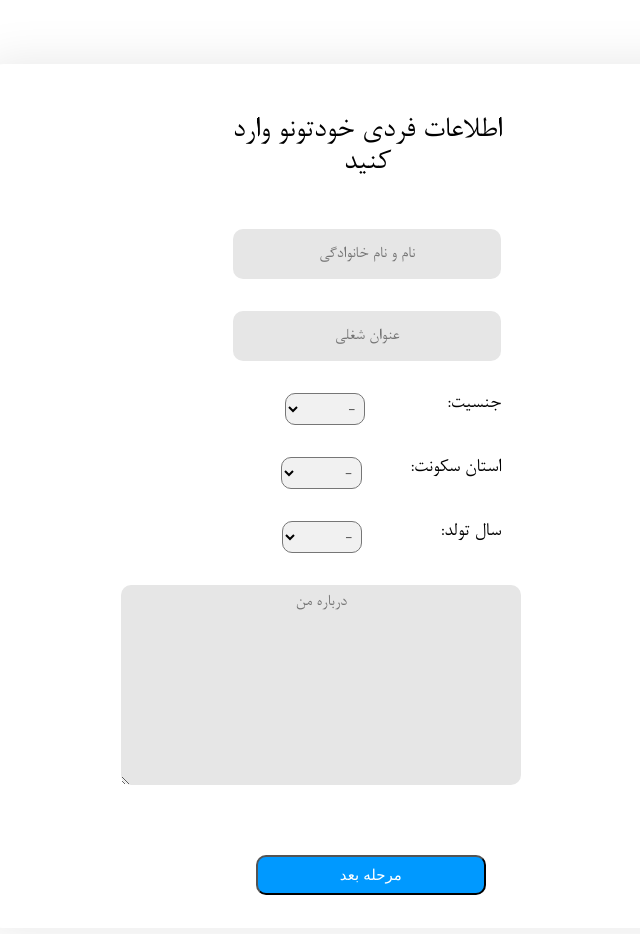
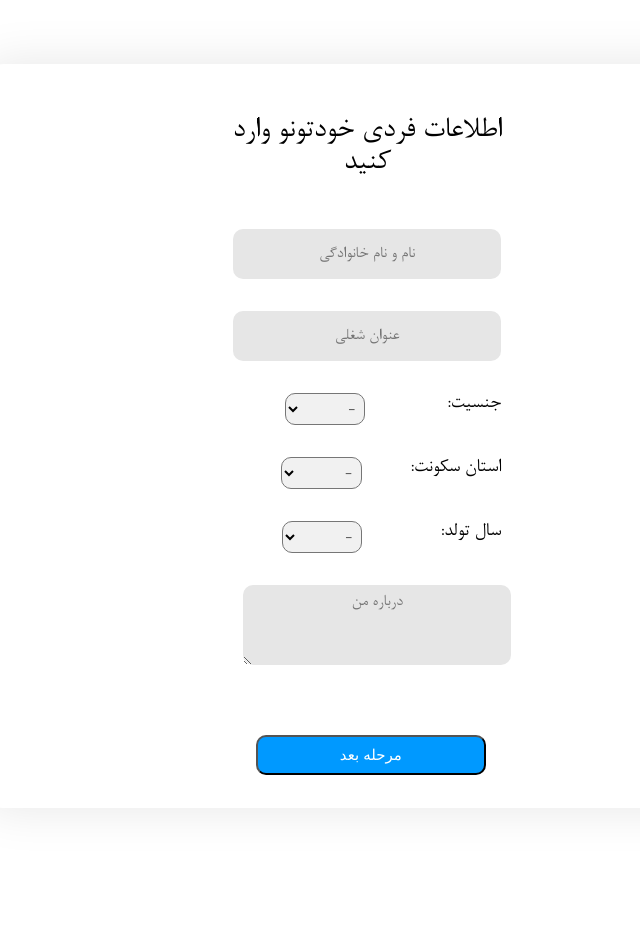
Before and after one commit to saeedkolivand/ResumeMaker, a React (Create React App) app in the folder client/: page /personalinfo in a window 1280 px wide. Shown: the top 934 px of the page, without its empty margins (273-913 px from the left). After the commit the page ends 872 px from the top, so only its background shows below. Built offline with nearby package versions, Linux system fonts and the light colour scheme.

Commit message:
Update PersonalInfo.css

```diff
--- a/client/src/components/PersonalInfo/PersonalInfo.css
+++ b/client/src/components/PersonalInfo/PersonalInfo.css
@@ -54,10 +54,8 @@
     background-color: #e6e6e6;
     height: 50px;
     width: 100%;
-    max-width: 600px;
-    min-width: 400px;
     max-height: 500px;
-    min-height: 200px;
+    min-height: 80px;
     font-size: 1.1rem;
     font-family: nazanin;
     text-align: center;
```
